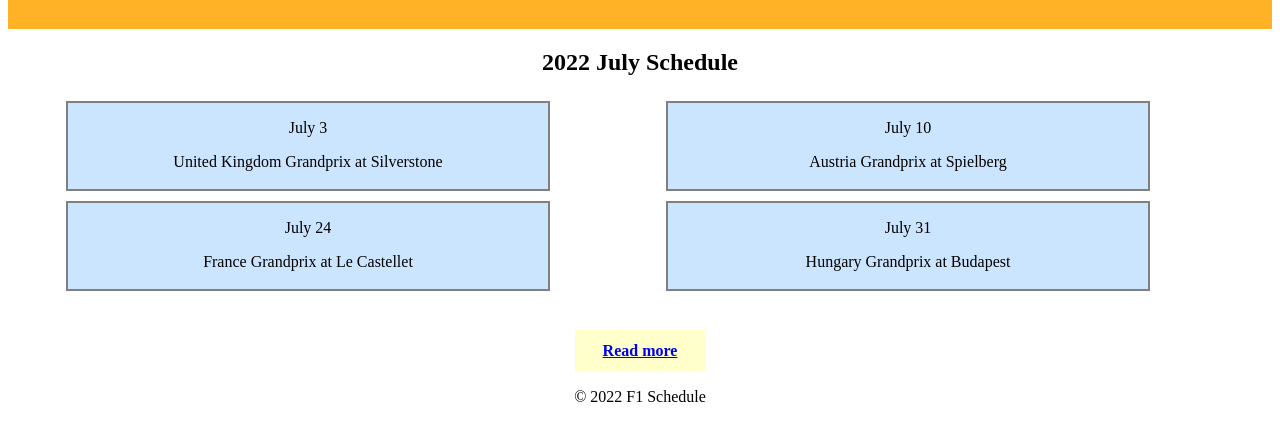
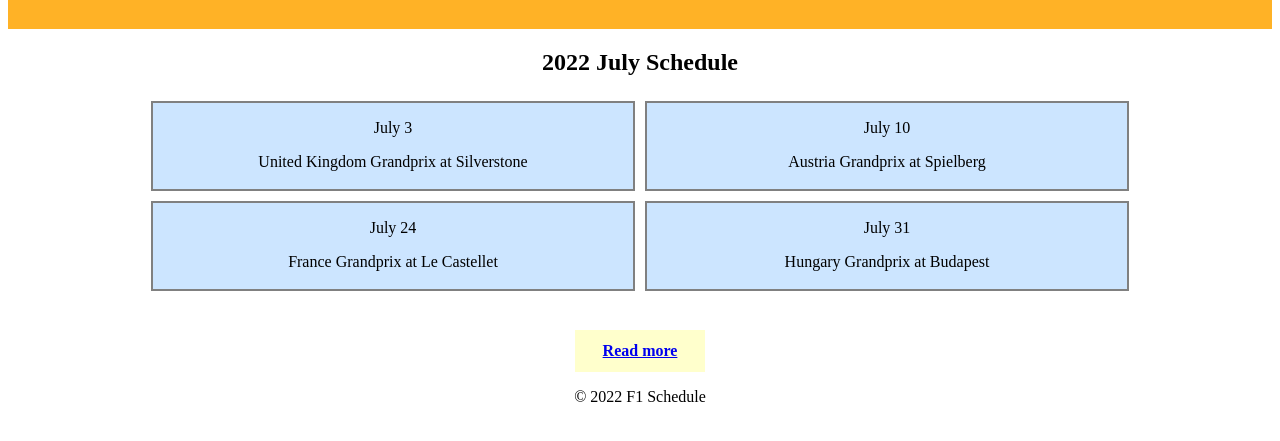
Before and after one commit to yuchialiu/remote-assignments, a plain HTML site: page Week-1/Assignment-2/index.html in a window 1280 px wide. Shown: the part 159-600 px from the top of the page. Drawn offline with Linux system fonts and the light colour scheme.

Commit message:
Update style.css

```diff
--- a/Week-1/Assignment-2/style.css
+++ b/Week-1/Assignment-2/style.css
@@ -47,11 +47,11 @@ header {
 	display: flex;
 	flex-wrap: wrap;
 	flex-direction: row;
-	border: 1px;
 	height: 200px;
 	width: 100%;
 	max-width: 1200px;
-    justify-content: space-around;
+	justify-content: center;
+	margin: auto;
 }
 .inner {
 	display: block;
```
